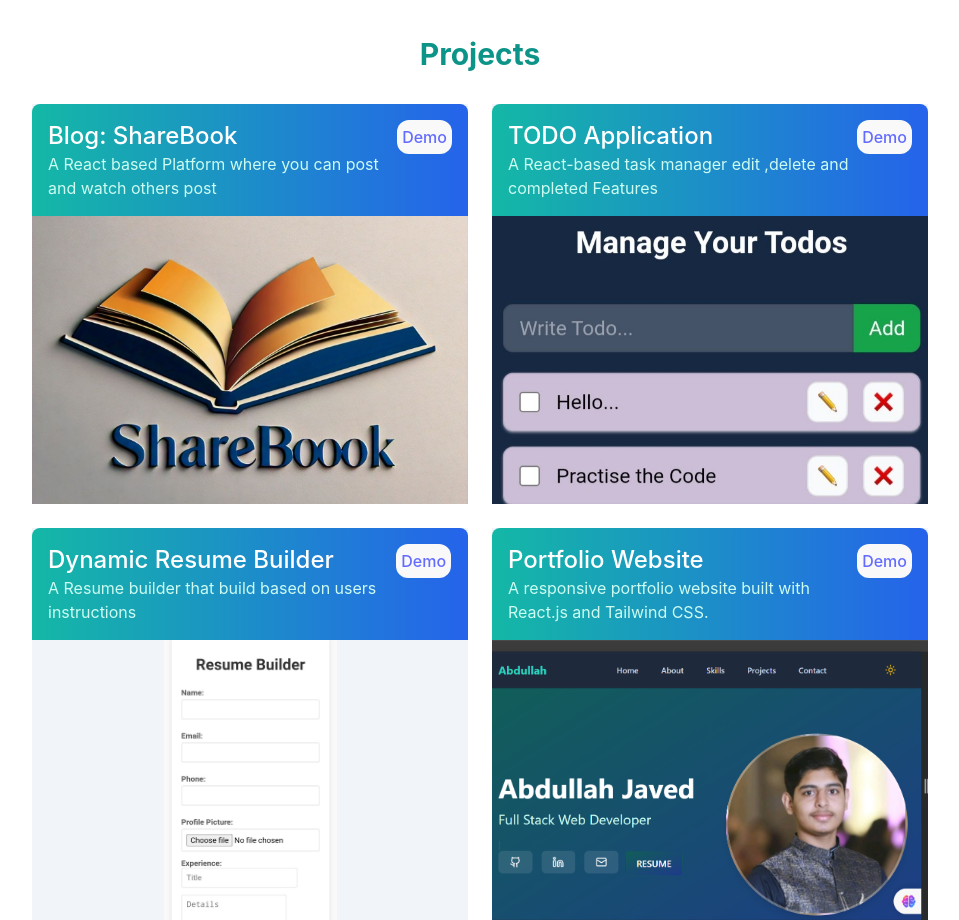
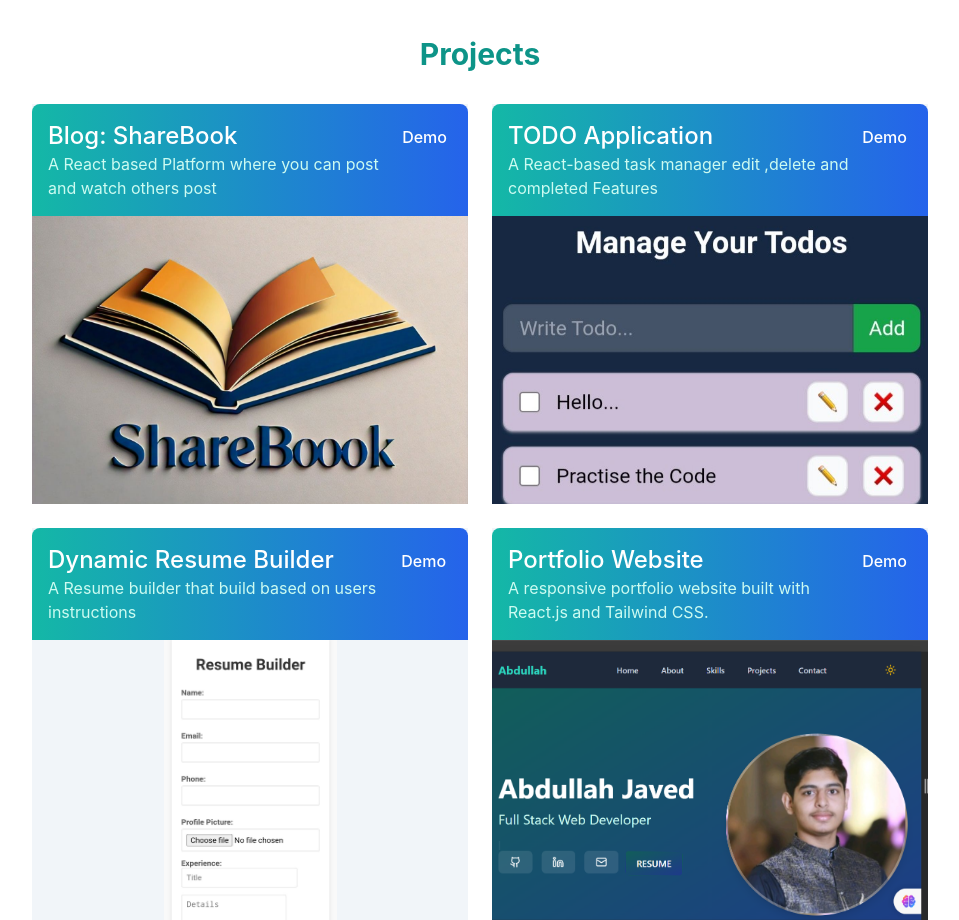
Before and after one commit to Abdullah-Jawed7/Abdullah-Portfolio, a React (Vite) app: page / in a window 1280 px wide. Shown: the part 2260-3180 px from the top of the page, without its empty margins (160-1119 px from the left). Built offline with nearby package versions, Linux system fonts and the light colour scheme.

Commit message:
demo btn

```diff
--- a/src/Components/Projects.jsx
+++ b/src/Components/Projects.jsx
@@ -59,7 +59,7 @@ export default function Projects() {
               </div>
               <div className=" w-2/12">
               <a href={project.url} target="_blank" >
-              <button className="rounded-xl  p-1">Demo</button>
+              <button className="rounded-xl bg-transparent text-white p-1">Demo</button>
               </a></div>
               </div>
               <div id="CardContent" className="p-0 h-72">
```
